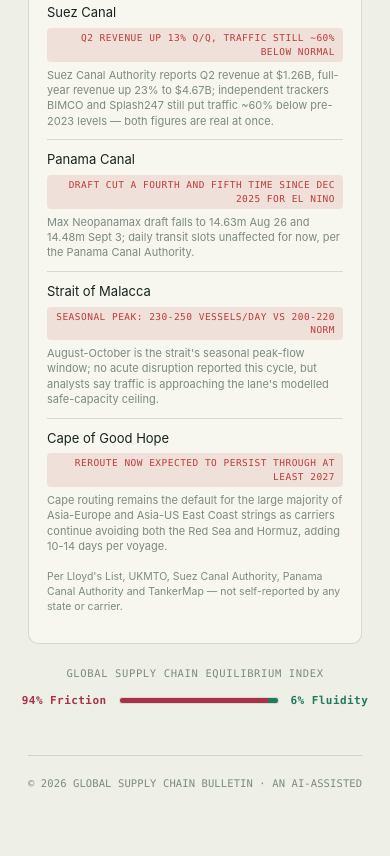
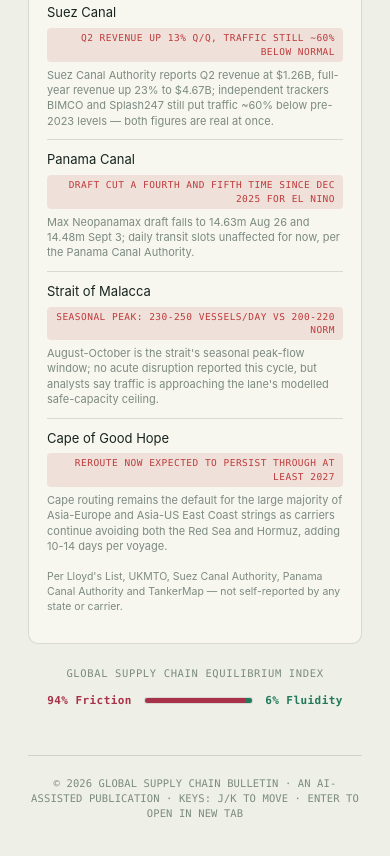
Before and after one commit to CharantejAedhula/global-chain-bulletin-site, a plain HTML site: page index.html in a window 390 px wide. Shown: the part 11128-11984 px from the top of the page. Drawn offline with Linux system fonts and the light colour scheme.

Commit message:
Fix real mobile overflow bugs: footer forced nowrap+scroll on phones, equilibrium bar fixed 160px width too wide for narrow screens

```diff
--- a/index.html
+++ b/index.html
@@ -153,9 +153,10 @@
     letter-spacing: 0.04em;
   }
   .equilibrium-footer .equilibrium-compact-bar {
-    width: 160px;
+    width: min(160px, 28vw);
     height: 7px;
     border: 1px solid var(--rule);
+    flex-shrink: 1;
   }
   .card-focused {
     outline: 2px solid var(--accent);
@@ -787,8 +788,10 @@
     color: var(--ink-faint);
     text-align: center;
     font-family: var(--font-mono);
-    white-space: nowrap;
-    overflow-x: auto;
+    white-space: normal;
+  }
+  @media (min-width: 640px) {
+    footer { white-space: nowrap; overflow-x: auto; }
   }
 </style>
 
```
